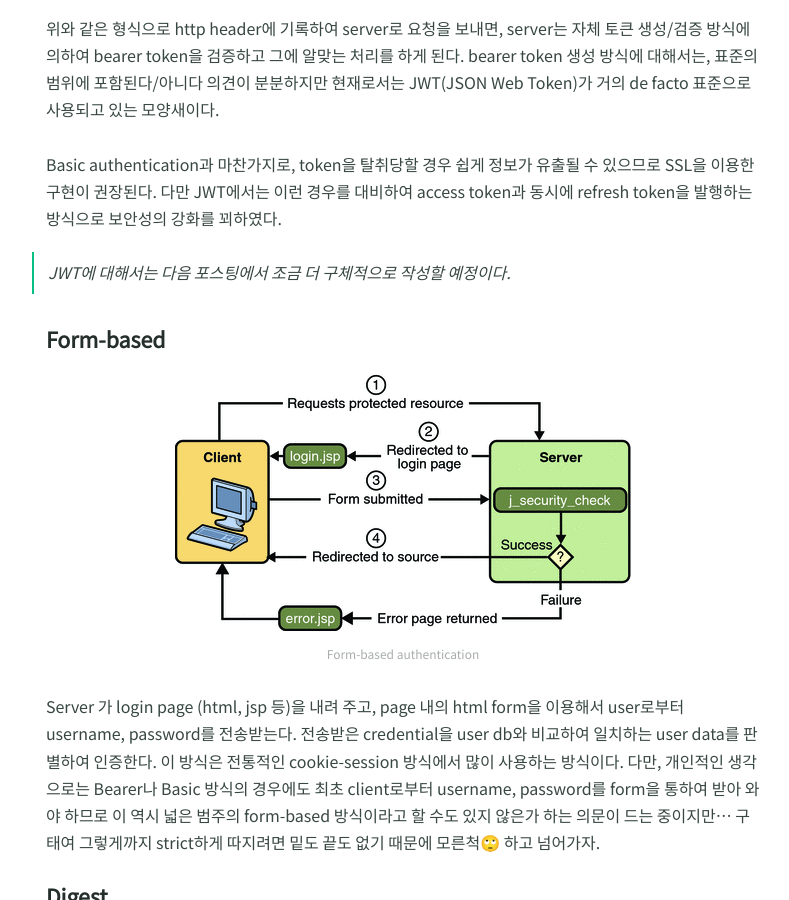
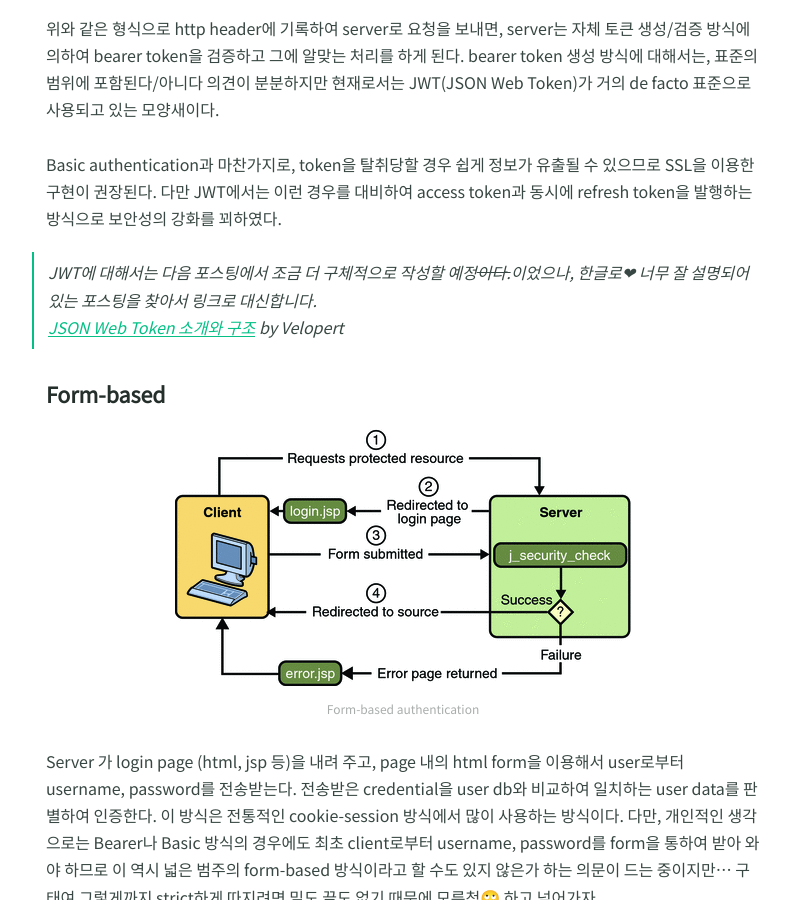
Before and after one commit to aiceru/aiceru.github.io, a Jekyll site: the page built from _posts/2020-11-04-HTTP-Auth-methods.md, in a window 1280 px wide and 900 px high, scrolled down 2765 px. Shown: the whole window, without its empty margins (237-1026 px from the left). Built offline with Jekyll 4.4.1, drawn with Linux system fonts in a browser that asks for light colours; comment, search, counter and statistics services are not loaded; some of the changed text lies outside the part shown.

Commit message:
Fixed post http auth methods

```diff
--- a/_posts/2020-11-04-HTTP-Auth-methods.md
+++ b/_posts/2020-11-04-HTTP-Auth-methods.md
@@ -44,7 +44,8 @@ Authorization: Bearer <token>
 
 Basic authentication과 마찬가지로, token을 탈취당할 경우 쉽게 정보가 유출될 수 있으므로 SSL을 이용한 구현이 권장된다. 다만 JWT에서는 이런 경우를 대비하여 access token과 동시에 refresh token을 발행하는 방식으로 보안성의 강화를 꾀하였다.
 
-> JWT에 대해서는 다음 포스팅에서 조금 더 구체적으로 작성할 예정이다.
+> JWT에 대해서는 다음 포스팅에서 조금 더 구체적으로 작성할 예정~~이다.~~이었으나, 한글로❤ 너무 잘 설명되어 있는 포스팅을 찾아서 링크로 대신합니다.
+> [JSON Web Token 소개와 구조](https://velopert.com/2389) by Velopert
 
 #### Form-based
 
@@ -71,5 +72,6 @@ MD5 hashing 을 이용한 암호화 인증 방식이다.
 3. [Bearer Authentication (from Swagger)](https://swagger.io/docs/specification/authentication/bearer-authentication/)
 4. [\[JWT\]토큰(Token)기반 인증에 대한 소개](https://velopert.com/2350)
 5. [백엔드가 이정도는 해줘야 함 - 5. 사용자 인증 방식 결정](https://velog.io/@city7310/%EB%B0%B1%EC%97%94%EB%93%9C%EA%B0%80-%EC%9D%B4%EC%A0%95%EB%8F%84%EB%8A%94-%ED%95%B4%EC%A4%98%EC%95%BC-%ED%95%A8-5.-%EC%82%AC%EC%9A%A9%EC%9E%90-%EC%9D%B8%EC%A6%9D-%EB%B0%A9%EC%8B%9D-%EA%B2%B0%EC%A0%95)
+6. [JSON Web Token 소개와 구조](https://velopert.com/2389)
 
 ---
```
